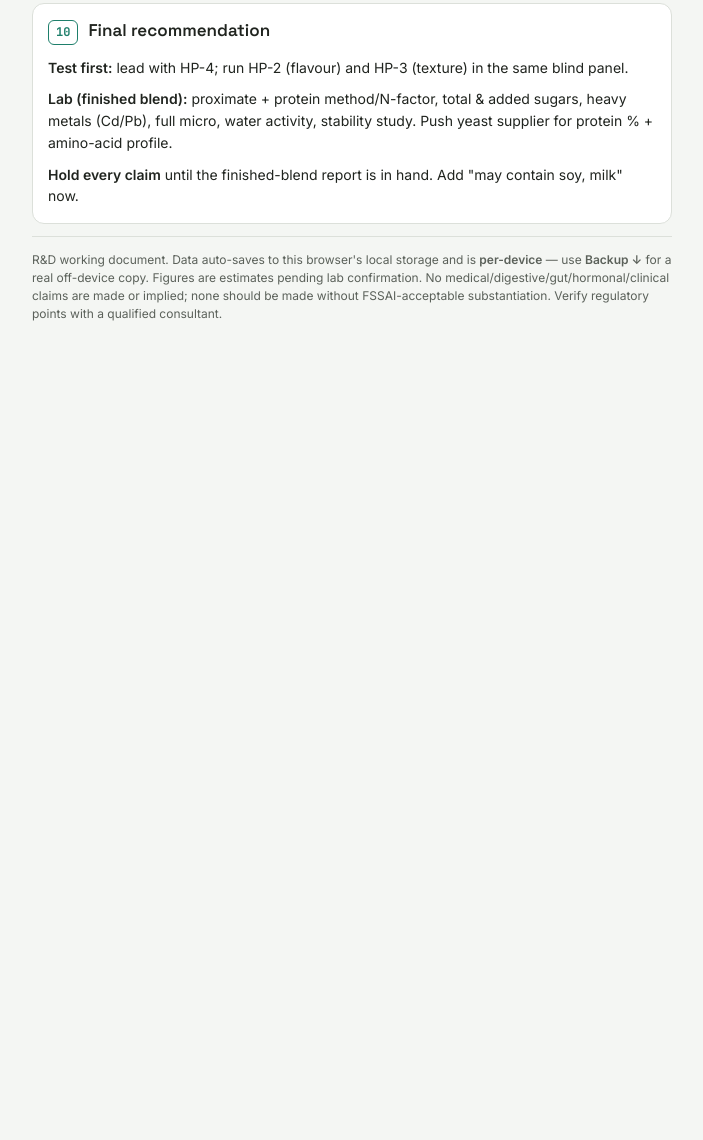
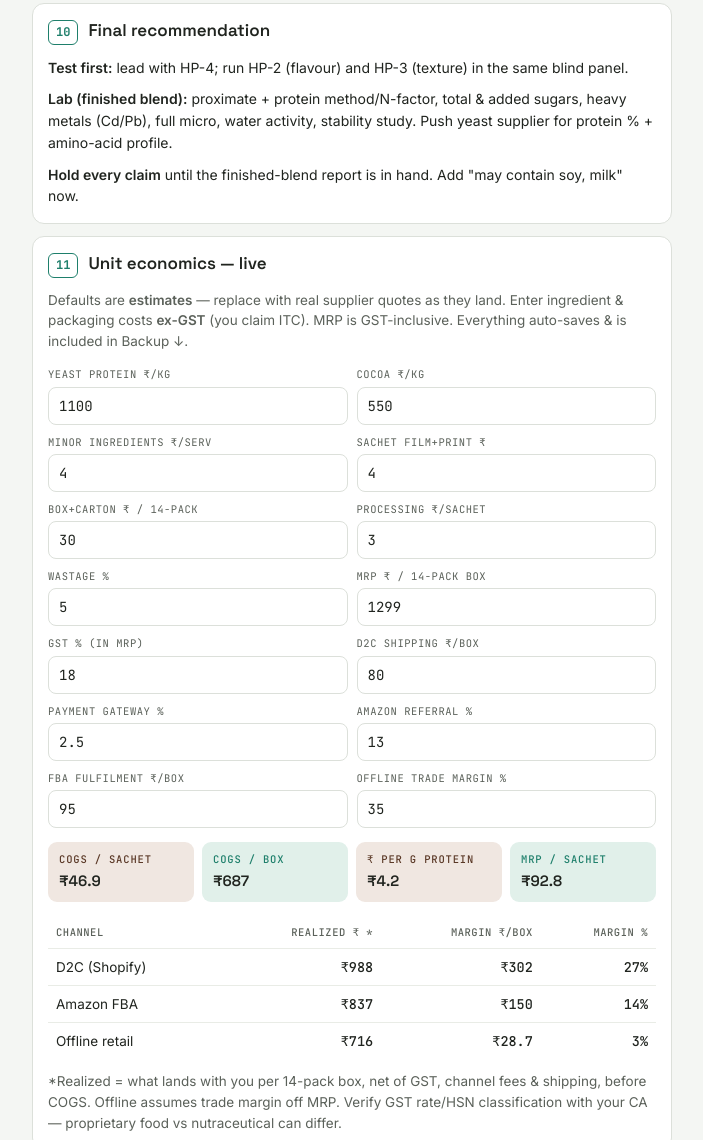
Before and after one commit to harshad-paktolus/rawnue-hp4, a plain HTML site: page index.html in a window 1280 px wide. Shown: the part 4407-5547 px from the top of the page, without its empty margins (288-991 px from the left). Before the commit the page ends 4810 px from the top, so only its background shows below. Drawn offline with Linux system fonts and the light colour scheme.

Commit message:
Add files via upload

```diff
--- a/index.html
+++ b/index.html
@@ -111,6 +111,10 @@
   ol.steps b{font-weight:600}
 
   .session{display:grid;grid-template-columns:1fr 1fr;gap:9px;margin-bottom:14px}
+  .econ-grid{display:grid;grid-template-columns:1fr 1fr;gap:9px}
+  .econ-grid .fld input{font-family:var(--mono);font-size:14px}
+  .neg{color:var(--stop);font-weight:700}
+  .pos{color:var(--ice);font-weight:700}
   .fld{display:flex;flex-direction:column;gap:4px}
   .fld label{font-family:var(--mono);font-size:10.5px;letter-spacing:.05em;text-transform:uppercase;color:var(--ink-soft)}
   .fld input{font-family:'Inter';font-size:14px;padding:9px 10px;border:1px solid var(--line);
@@ -311,6 +315,18 @@
     <p style="margin:0;font-size:14px"><b>Hold every claim</b> until the finished-blend report is in hand. Add "may contain soy, milk" now.</p>
   </section>
 
+  <section id="sec-econ">
+    <div class="sec-head"><span class="sec-no">11</span><h2>Unit economics — live</h2></div>
+    <p class="sec-note">Defaults are <b>estimates</b> — replace with real supplier quotes as they land. Enter ingredient &amp; packaging costs <b>ex-GST</b> (you claim ITC). MRP is GST-inclusive. Everything auto-saves &amp; is included in Backup ↓.</p>
+    <div class="econ-grid" id="econGrid"></div>
+    <div class="chips" id="econChips" style="margin-top:14px"></div>
+    <table class="tbl" style="margin-top:14px">
+      <thead><tr><th>Channel</th><th class="num">Realized ₹ *</th><th class="num">Margin ₹/box</th><th class="num">Margin %</th></tr></thead>
+      <tbody id="econRows"></tbody>
+    </table>
+    <p class="sec-note" style="margin:12px 0 0">*Realized = what lands with you per 14-pack box, net of GST, channel fees &amp; shipping, before COGS. Offline assumes trade margin off MRP. Verify GST rate/HSN classification with your CA — proprietary food vs nutraceutical can differ.</p>
+  </section>
+
   <div class="disc">
     R&amp;D working document. Data auto-saves to this browser's local storage and is <b>per-device</b> — use <b>Backup ↓</b> for a real off-device copy. Figures are estimates pending lab confirmation. No medical/digestive/gut/hormonal/clinical claims are made or implied; none should be made without FSSAI-acceptable substantiation. Verify regulatory points with a qualified consultant.
   </div>
@@ -387,6 +403,62 @@ var cl=document.getElementById("checklist");
 TESTS.forEach(function(t,i){var b=t.p1?' <span class="prio">Priority</span>':'';
   cl.insertAdjacentHTML("beforeend",'<li><input type="checkbox" id="chk'+i+'"><label for="chk'+i+'"><span class="c-main">'+t.m+b+'</span><span class="c-sub">'+t.s+'</span></label></li>');});
 
+/* ============ UNIT ECONOMICS ============ */
+var ECON=[
+ {k:"yeast",label:"Yeast protein ₹/kg",def:1100},
+ {k:"cocoa",label:"Cocoa ₹/kg",def:550},
+ {k:"minor",label:"Minor ingredients ₹/serv",def:4,hint:"oat+lecithin+flavour+sweetener"},
+ {k:"film",label:"Sachet film+print ₹",def:4},
+ {k:"box",label:"Box+carton ₹ / 14-pack",def:30},
+ {k:"proc",label:"Processing ₹/sachet",def:3,hint:"blend, fill, QC, labour"},
+ {k:"waste",label:"Wastage %",def:5},
+ {k:"mrp",label:"MRP ₹ / 14-pack box",def:1299},
+ {k:"gst",label:"GST % (in MRP)",def:18},
+ {k:"ship",label:"D2C shipping ₹/box",def:80},
+ {k:"pay",label:"Payment gateway %",def:2.5},
+ {k:"ref",label:"Amazon referral %",def:13},
+ {k:"fba",label:"FBA fulfilment ₹/box",def:95},
+ {k:"trade",label:"Offline trade margin %",def:35}
+];
+var econGrid=document.getElementById("econGrid");
+ECON.forEach(function(e){
+  econGrid.insertAdjacentHTML("beforeend",
+    '<div class="fld"><label for="ec_'+e.k+'">'+e.label+'</label>'
+    +'<input id="ec_'+e.k+'" type="number" step="any" min="0" inputmode="decimal" value="'+e.def+'"'
+    +(e.hint?' title="'+e.hint+'"':'')+'></div>');
+});
+function ecv(k){var el=document.getElementById("ec_"+k),v=parseFloat(el.value);
+  if(!(v>=0)){var d=0;ECON.forEach(function(e){if(e.k===k)d=e.def;});return d;} return v;}
+function rupee(v){var neg=v<0,a=Math.abs(v);
+  var s=a>=100?Math.round(a).toLocaleString("en-IN"):a.toFixed(1);
+  return (neg?"−₹":"₹")+s;}
+function renderEcon(){
+  var yeastG=28.0, cocoaG=5.5;
+  var ingr=(yeastG/1000)*ecv("yeast")+(cocoaG/1000)*ecv("cocoa")+ecv("minor");
+  var perSachet=(ingr+ecv("film"))*(1+ecv("waste")/100)+ecv("proc");
+  var perBox=perSachet*14+ecv("box");
+  var mrp=ecv("mrp"), g=ecv("gst")/100, exGst=mrp/(1+g);
+  var perGram=mrp/(14*22);
+  // channels: realized (net of GST + channel costs), then margin vs COGS
+  var d2c=exGst-mrp*(ecv("pay")/100)-ecv("ship");
+  var amz=exGst-mrp*(ecv("ref")/100)-ecv("fba");
+  var off=(mrp*(1-ecv("trade")/100))/(1+g);
+  var chips=document.getElementById("econChips");
+  chips.innerHTML=
+    '<div class="chip cocoa"><div class="k">COGS / sachet</div><div class="v">'+rupee(perSachet)+'</div></div>'
+   +'<div class="chip"><div class="k">COGS / box</div><div class="v">'+rupee(perBox)+'</div></div>'
+   +'<div class="chip cocoa"><div class="k">₹ per g protein</div><div class="v">'+rupee(perGram)+'</div></div>'
+   +'<div class="chip"><div class="k">MRP / sachet</div><div class="v">'+rupee(mrp/14)+'</div></div>';
+  var rows=[["D2C (Shopify)",d2c],["Amazon FBA",amz],["Offline retail",off]];
+  document.getElementById("econRows").innerHTML=rows.map(function(r){
+    var m=r[1]-perBox, pct=exGst>0?(m/exGst*100):0, cls=m<0?"neg":(pct>=40?"pos":"");
+    return '<tr><td>'+r[0]+'</td><td class="num">'+rupee(r[1])+'</td>'
+      +'<td class="num '+cls+'">'+rupee(m)+'</td>'
+      +'<td class="num '+cls+'">'+pct.toFixed(0)+'%</td></tr>';
+  }).join("");
+}
+econGrid.addEventListener("input",renderEcon);
+
 /* ============ STATE <-> DOM ============ */
 var state={batchN:1,base:"Milk",taster:"",ml:"",scores:{},checklist:{},notes:"",updatedAt:null};
 
@@ -398,6 +470,8 @@ function collect(){
   ATTRS.forEach(function(a){var el=document.querySelector('input[name="sc_'+a.k+'"]:checked');state.scores[a.k]=el?+el.value:null;});
   state.checklist={};
   TESTS.forEach(function(t,i){state.checklist[i]=document.getElementById("chk"+i).checked;});
+  state.econ={};
+  ECON.forEach(function(e){state.econ[e.k]=ecv(e.k);});
   return state;
 }
 function apply(s){
@@ -409,6 +483,9 @@ function apply(s){
   ATTRS.forEach(function(a){var v=(s.scores||{})[a.k];
     var el=document.querySelector('input[name="sc_'+a.k+'"][value="'+v+'"]'); if(el)el.checked=true;});
   TESTS.forEach(function(t,i){document.getElementById("chk"+i).checked=!!(s.checklist||{})[i];});
+  ECON.forEach(function(e){var v=(s.econ||{})[e.k];
+    if(v!==undefined&&v!==null)document.getElementById("ec_"+e.k).value=v;});
+  renderEcon();
   setBase(s.base||"Milk"); setBatch(s.batchN||1,false);
 }
 
@@ -436,7 +513,7 @@ function debouncedSave(){ clearTimeout(saveTimer); saveTimer=setTimeout(save,700
 var lastSnapStr="";
 function snapshot(){
   if(!storageOK)return;
-  collect(); var str=JSON.stringify(state.scores)+state.notes+JSON.stringify(state.checklist)+state.taster+state.ml+state.base+state.batchN;
+  collect(); var str=JSON.stringify(state.scores)+state.notes+JSON.stringify(state.checklist)+state.taster+state.ml+state.base+state.batchN+JSON.stringify(state.econ);
   if(str===lastSnapStr)return;               // nothing changed — skip
   lastSnapStr=str;
   var arr=versions();
@@ -515,7 +592,7 @@ document.getElementById("btnVersions").addEventListener("click",function(){
   document.getElementById("sec-versions").scrollIntoView({behavior:"smooth",block:"start"});});
 
 /* ============ BOOT ============ */
-renderFormula(1); renderVersions();
+renderFormula(1); renderVersions(); renderEcon();
 if(storageOK){ try{var saved=JSON.parse(localStorage.getItem(STORE_KEY)); if(saved)apply(saved);}catch(e){} }
 setStatus();
 setInterval(snapshot,SNAP_MS);                       // version snapshot every 2 min
```
